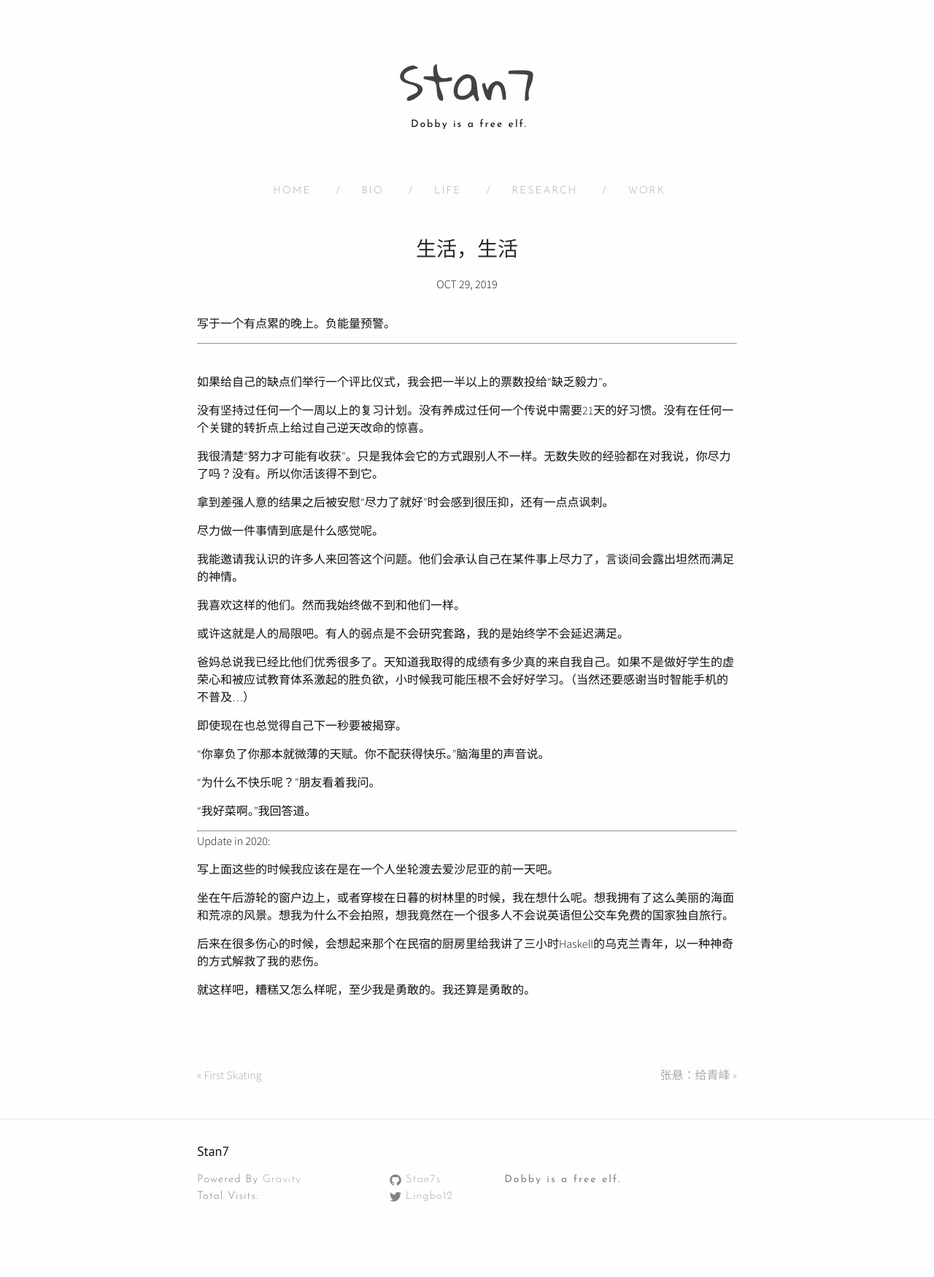
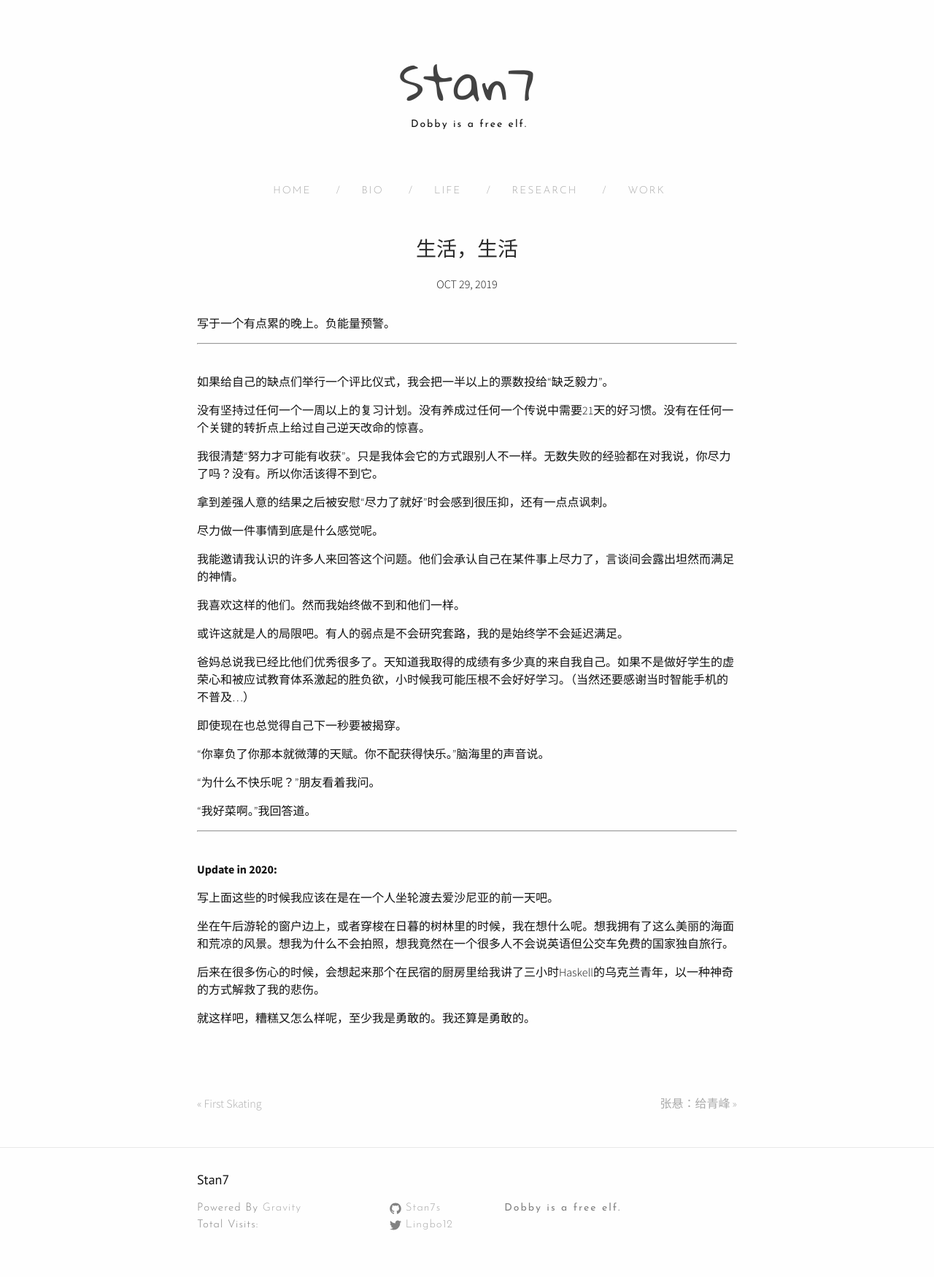
Before and after one commit to Stan7s/stan7s.github.io, a Jekyll site: the page built from _posts/2019-10-29-ThisIsLife.markdown, in a window 1280 px wide. Shown: the whole page at 73% size. Built offline with Jekyll 4.4.1, drawn with Linux system fonts in a browser that asks for light colours; nearby versions of some CDN libraries; comment, search, counter and statistics services are not loaded; before the commit the page ends 1711 px from its top, so only the background shows below that.

Commit message:
Update 2019-10-29-ThisIsLife.markdown

```diff
--- a/_posts/2019-10-29-ThisIsLife.markdown
+++ b/_posts/2019-10-29-ThisIsLife.markdown
@@ -40,7 +40,9 @@ author: "Stan7"
 
 ---
 
-Update in 2020:
+<br/>
+
+**Update in 2020:**
 
 写上面这些的时候我应该在是在一个人坐轮渡去爱沙尼亚的前一天吧。
 
```
